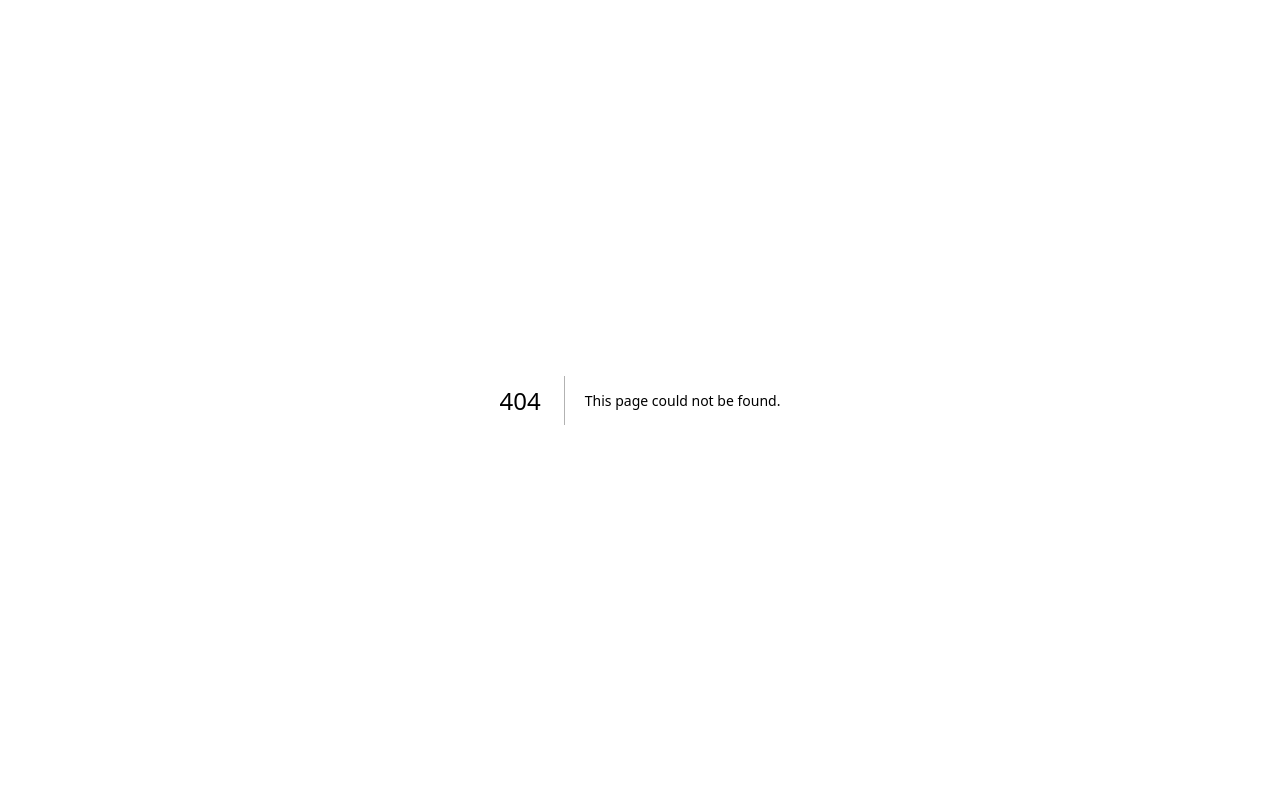
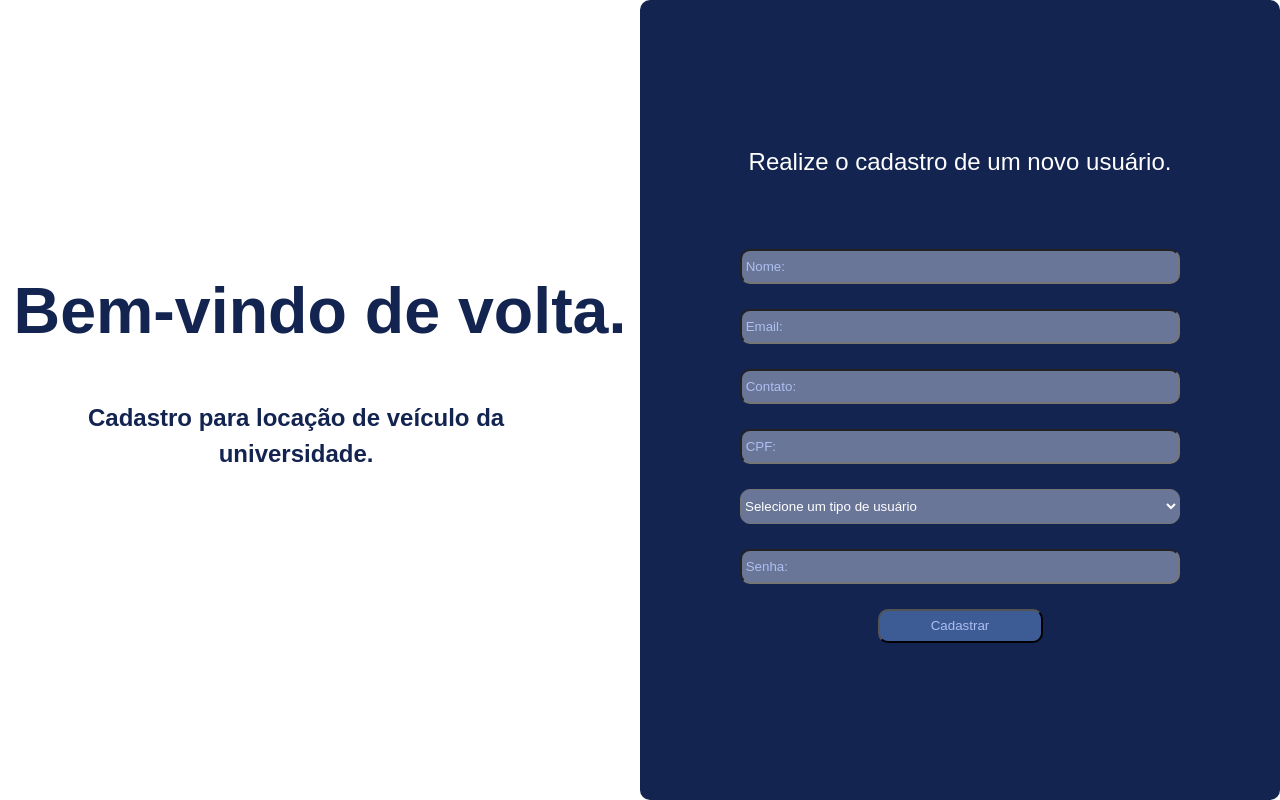
Before and after one commit to V1n1c1u0s/alocacao-veiculos-motoristas, a Next.js app: page /cadastro in a window 1280 px wide. Before the commit this address had no page. Built offline with nearby package versions, Linux system fonts and the light colour scheme.

Commit message:
Pagina Cadastro

```diff
--- a/src/componentes/cadastro.js
+++ b/src/componentes/cadastro.js
@@ -1,5 +1,5 @@
 import React, { useState } from 'react';
-//import axios from 'axios';
+import axios from 'axios';
 import styles from '../styles/cadastro.module.css';
 
 function Cadastro() {
@@ -9,11 +9,12 @@ function Cadastro() {
   const [cpf, setCpf] = useState('');
   const [senha, setSenha] = useState('');
   const [message, setMessage] = useState({ text: '', type: '' });
-/*
-  const handleSubmit = (event) => {
+  const [usuario, setUsuario] = useState('');
+
+  const handleSubmit = async (event) => {
     event.preventDefault();
-/*
-    const data = { nome, email, contato, cpf, senha };
+
+    const data = { nome, email, contato, cpf, senha, usuario };
     axios.post('http://localhost:3001/usuarios', data)
       .then(response => {
       setMessage({ text: 'Usuário cadastrado com sucesso', type: 'success' });
@@ -22,10 +23,11 @@ function Cadastro() {
       setContato('');
       setCpf('');
       setSenha('');
+      setUsuario('');
     })
     .catch(error => setMessage({ text: 'Erro ao cadastrar usuário', type: 'error' }));
   };
-  */
+
   return (
     <form className={styles.formulario}>
       <p className={styles.h1}>Realize o cadastro de um novo usuário.</p>
@@ -80,6 +82,22 @@ function Cadastro() {
         </div>
         <div>
           <p>
+          <select
+  className={styles.usuario}
+  value={usuario}
+  onChange={(event) => setUsuario(event.target.value)}
+  required
+>
+<option value="" disabled hidden>
+    Selecione um tipo de usuário
+  </option>
+  <option value="professor">Professor</option>
+  <option value="motorista">Motorista</option>
+</select>
+          </p>
+        </div>
+        <div>
+          <p>
             <input
               className={styles.senha}
               type="password"
@@ -91,10 +109,10 @@ function Cadastro() {
           </p>
         </div>
       </div>
-      <button className={styles.botao} type="submit">
+      <button className={styles.botao} type="submit" onClick={handleSubmit}>
         Cadastrar
       </button>
-      <div className={`message ${message.type}`}>{message.text}</div>
+      <div className={`message ${message.type} ${styles.message}`}>{message.text}</div>
     </form>
   );
 }
--- a/src/componentes/logo.js
+++ b/src/componentes/logo.js
@@ -3,6 +3,9 @@ import styles from '../styles//logo.module.css'
 function Imagem(){
        return (
         <div className={styles.boasvindas}>
+            <div className={styles.containerlogo}>
+
+        </div>
         <div className={styles.h2}>
             <h2>Bem-vindo de volta.</h2>
         </div>
--- a/src/pages/pagcadastro.js
+++ b/src/pages/cadastro.js
@@ -8,7 +8,6 @@ import styles from '../styles/pagcadastro.module.css';
       <Cadastro/>
       </div>
       <div className={styles.ColunaDireita}>
-
       <Imagem/>
       </div>
     </div>
--- a/src/styles/cadastro.module.css
+++ b/src/styles/cadastro.module.css
@@ -77,6 +77,19 @@ font-family: Arial, Helvetica, sans-serif;
     color: #FFFFFF;
     font-family: Arial, Helvetica, sans-serif;
 }
+.usuario{
+    width: 440px;
+    height: 35px;
+    border-radius: 10px;
+    background-color: #697698;
+    display: block;
+    margin-right: auto;
+    margin-left: auto;
+    margin-bottom: 25px;
+    outline: 0;
+    color: #FFFFFF;
+    font-family: Arial, Helvetica, sans-serif;
+}
 .botao{
     width: 165px;
     height: 34px;
@@ -112,6 +125,10 @@ font-family: Arial, Helvetica, sans-serif;
     color: #ACBFF0;
     display: block;
 }
+.usuario::placeholder{
+    color: #ACBFF0;
+    display: block;
+}
 .h1{
 color: #FFFFFF;
 width: 587px;
@@ -128,10 +145,10 @@ font-size: 24px;
     text-align: center;
   }
 
-  .success {
+  .message.success {
     color: rgb(0, 168, 0);
   }
 
-  .error {
+  .message.error {
     color: red;
   }
--- a/src/styles/logo.module.css
+++ b/src/styles/logo.module.css
@@ -22,3 +22,11 @@ line-height: 72px;
     position: absolute;
     top: 0;
 }
+.containerlogo{
+    position: relative;
+    max-width: 129px;
+    max-height: 83px;
+    top: 50%;
+    left: 50%;
+    transform: translate(-50%, -50%);
+}
--- a/src/styles/pagcadastro.module.css
+++ b/src/styles/pagcadastro.module.css
@@ -5,6 +5,8 @@
     grid-template-columns: 1fr 1fr;
 
   }
+
+
     .ColunaEsquerda{
     height: 100vh;
     font-size: 30px;
```
Also changed, not shown: package.json (+11 -2 lines), src/pages/api/auth/user/usuarios.js (added, +74 -0 lines), 1 other file (tests, documents, lock files or other folders).
